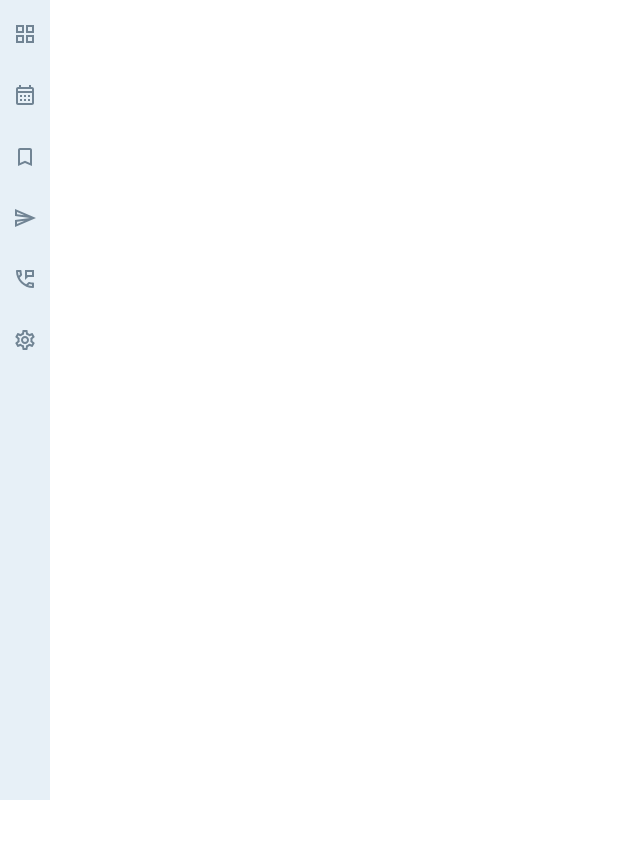
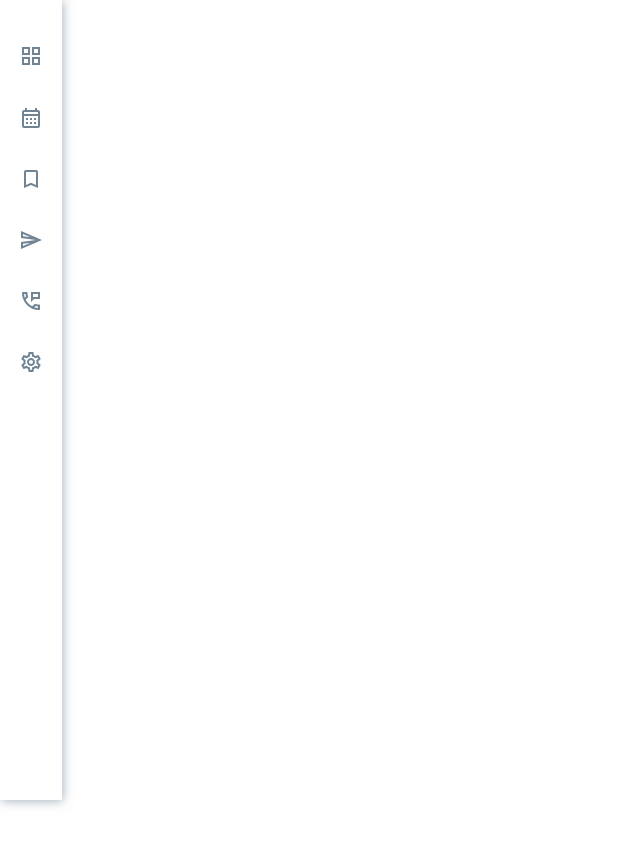
Before and after one commit to Tarleton-Computer-Society/afterhours, a React (Create React App) app in the folder main/frontend/: page / in a window 1280 px wide. Shown: the top 846 px of the page, without its empty margins (0-640 px from the left). After the commit the page ends 800 px from the top, so only its background shows below. Built offline with nearby package versions, Linux system fonts and the light colour scheme.

Commit message:
finish sidebar

```diff
--- a/main/frontend/src/assets/style/components/bars.css
+++ b/main/frontend/src/assets/style/components/bars.css
@@ -1 +1 @@
-.side-bar{display:flex;flex-direction:column;align-items:flex-start;justify-content:flex-start;padding-top:3%;height:100%;background:#74a3cc2b;width:-webkit-max-content;width:-moz-max-content;width:max-content;padding:1%}.side-bar a{margin-bottom:99%;color:#718494;font-size:25px}
+.side-bar{display:flex;flex-direction:column;align-items:flex-start;justify-content:flex-start;padding-top:3% !important;height:100%;width:-webkit-max-content;width:-moz-max-content;width:max-content;padding:1%;box-shadow:1px 1px 10px #7184949e;position:fixed}.side-bar a{margin-bottom:70%;color:#718494;font-size:25px;height:36px;width:36px;display:flex;flex-direction:row;align-items:center;justify-content:center;border-radius:10px;transition:.3s}.side-bar a:hover{background:#718494;transition:.3s;color:#fff}
--- a/main/frontend/src/assets/style/components/bars.scss
+++ b/main/frontend/src/assets/style/components/bars.scss
@@ -3,14 +3,28 @@
     flex-direction: column;
     align-items: flex-start;
     justify-content: flex-start;
-    padding-top: 3%;
+    padding-top: 3% !important;
     height: 100%;
-    background: #74a3cc2b;
     width: max-content;
     padding: 1%;
+    box-shadow: 1px 1px 10px #7184949e;
+    position: fixed;
     a {
-        margin-bottom: 99%;
+        margin-bottom: 70%;
         color: #718494;
         font-size: 25px;
+        height: 36px;
+        width: 36px;
+        display: flex;
+        flex-direction: row;
+        align-items: center;
+        justify-content: center;
+        border-radius: 10px;
+        transition: 0.3s;
+        &:hover {
+            background: #718494;
+            transition: 0.3s;
+            color: white;
+        }
     }
 }
```
